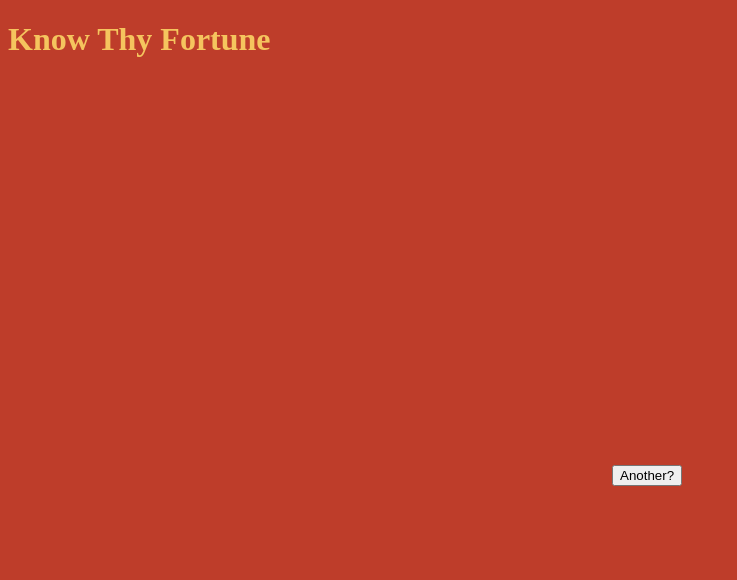
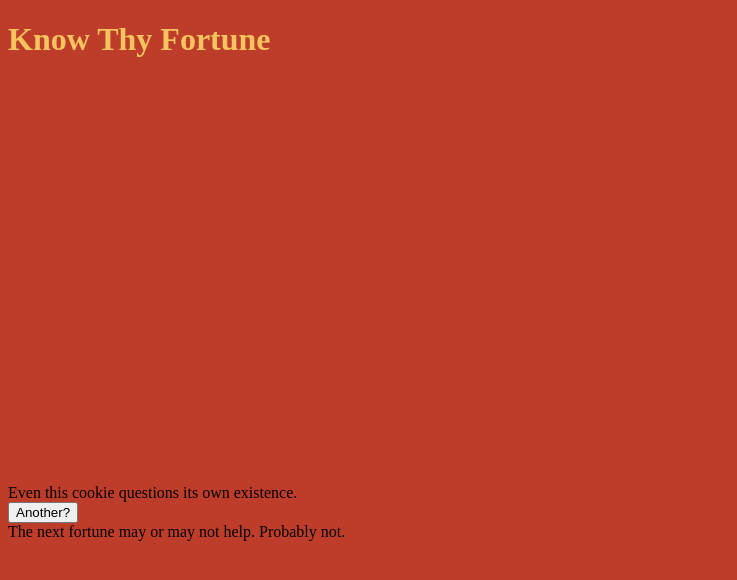
Before and after one commit to hillister/fortune_cookie, a plain HTML site: page index.html in a window 1280 px wide. Both pictures are taken after a click on the picture 258 px from the left and 329 px from the top of the page. Shown: the whole page, without its empty margins (0-737 px from the left). Drawn offline with Linux system fonts and the light colour scheme.

Commit message:
added text when clicked

```diff
--- a/index.html
+++ b/index.html
@@ -8,8 +8,12 @@
 </head>
 <body>
     <h1>Know Thy Fortune</h1>
-    <img src="cookie.png" id='img1'>
+    <div class="container">
+        <img src="cookie.png" id='img1'>
+        <div class="fortuneText"></div>
+    </div>
     <button id="newBtn">Another?</button>
+    <div class="extraText"></div>
     <script src="script.js"></script>
 </body>
 </html>
--- a/script.js
+++ b/script.js
@@ -7,7 +7,8 @@ img.addEventListener('click',function(){
     changeImage();
     showButton();
     fadeOutImage();
-    fortune()
+    fortune();
+    btn();
 })
 
 function changeImage(){
@@ -35,17 +36,19 @@ let fortuneList = [
     "If life gives you lemons, question why it didnt give cookies."
 ]
 
+
+
 function fortune(){
+    let displayText = document.querySelector('.fortuneText')
     if(fortuneList.length > 0){
         while (fortuneList.length > 0){
             const random = Math.floor(Math.random() * fortuneList.length);
-            console.log(fortuneList[random])
+            displayText.innerHTML = fortuneList[random]
             fortuneList.splice(random, 1)
             return
         }
     } else {
-        console.log("You've exhausted the cookie. Are you proud of yourself?")
-        console.log("No more wisdom for you. Go live a little.")
+        displayText.innerHTML = "You've exhausted the cookie. Are you proud of yourself?"
     }
 
 }
@@ -59,3 +62,19 @@ let btnText = [
     "Each click shatters another piece of the cookies fragile ego.",
     "You are breaking the cookie...and its heart"
 ]
+
+function btn(){
+    let extraText = document.querySelector('.extraText');
+
+    if(btnText.length > 0){
+        while (btnText.length > 0){
+            const random = Math.floor(Math.random() * fortuneList.length);
+            extraText.innerHTML = btnText[random];
+            btnText.splice(random, 1)
+            return
+        }
+    } else {
+        extraText.innerHTML = "No more wisdom for you. Go live a little."
+    }
+
+}
```
